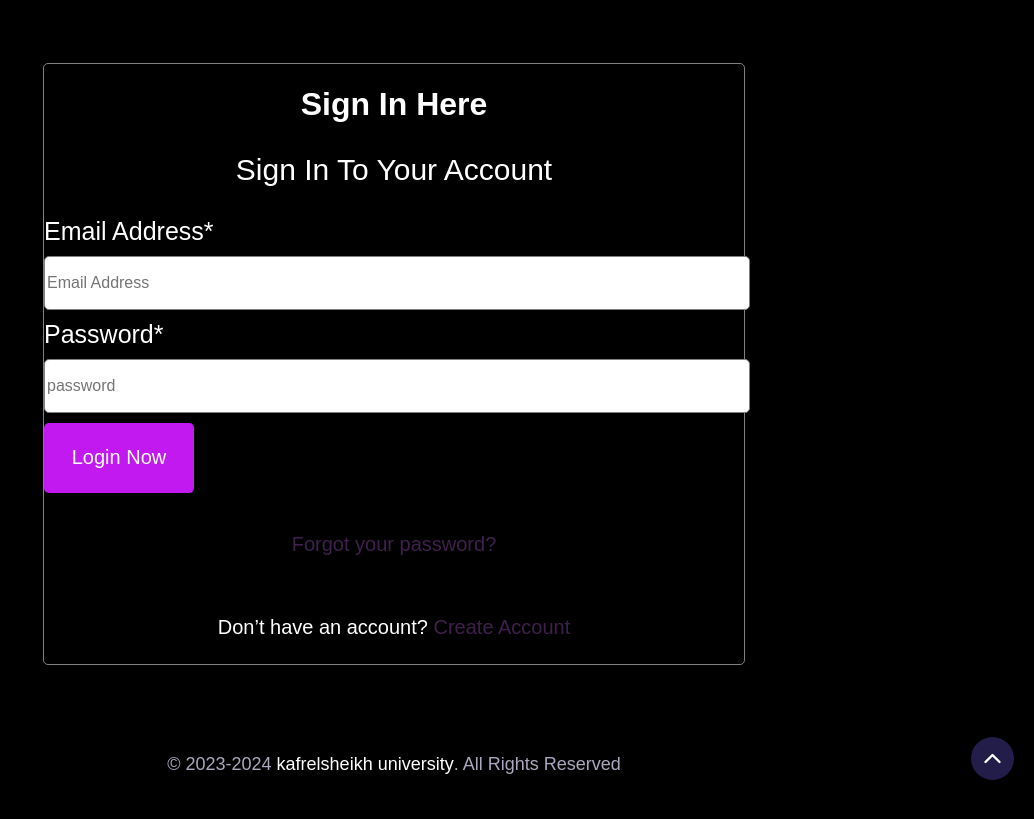
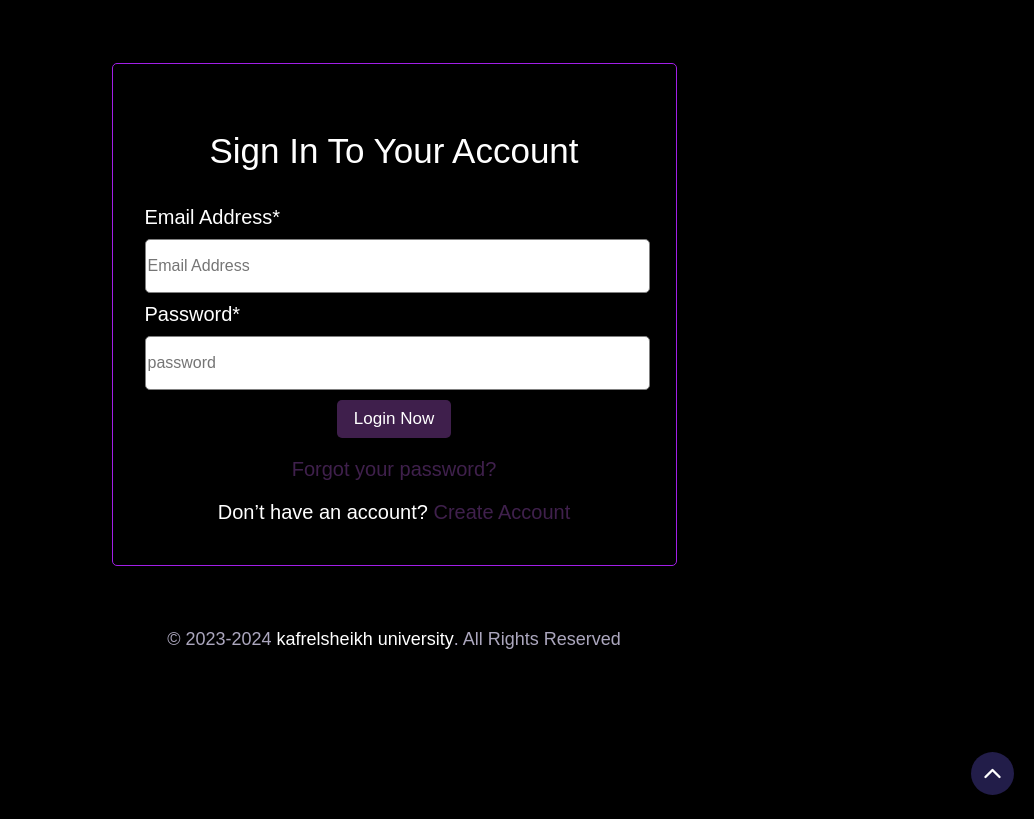
Before and after one commit to Sara-mabrouk/Podcast-website, a PHP site: page /login.html in a window 1280 px wide. Shown: the whole page, without its empty margins (246-1280 px from the left). Run offline with PHP 8.4, Linux system fonts and the light colour scheme.

Commit message:
Login REG

```diff
--- a/CSS/style.css
+++ b/CSS/style.css
@@ -54,6 +54,7 @@ input,
 button,
 ion-icon {
     display: block;
+    color: var(--white);
 }
 
 button {
@@ -142,6 +143,7 @@ body {
     font-size: var(--fs-2);
     line-height: 1.5;
 }
+
 /* Header */
 
 header {
@@ -190,15 +192,13 @@ header .container {
     transition: 0.15s ease-in;
 }
 
-.gif-wrapper {
-    display: flex;
-    /* justify-content: center;
-    align-items: center; */
-}
-
 .gif-wrapper img {
     max-width: 100%;
     max-height: 100%;
+    align-items: center;
+    display: flex;
+    justify-content: center;
+    margin: 10px auto;
 }
 
 .navbar.active {
@@ -233,7 +233,8 @@ header .container {
 }
 
 .navbar-link:is(:hover, :focus) {
-    background: hsl(255.79deg 15.2% 49.02%);}
+    background: hsl(255.79deg 15.2% 49.02%);
+}
 
 .navbar-actions {
     display: flex;
@@ -250,7 +251,8 @@ header .container {
 
 .navbar-btn:is(:hover, :focus),
 .navbar-actions .btn:is(:hover, :focus) {
-background: hsl(255.79deg 15.2% 49.02%);}
+    background: hsl(255.79deg 15.2% 49.02%);
+}
 
 .overlay {
     position: fixed;
@@ -281,6 +283,7 @@ background: hsl(255.79deg 15.2% 49.02%);}
     font-size: var(--fs-4);
     line-height: 1.8;
     margin-bottom: 20px;
+    /* text-align: center; */
 }
 
 .hero .btn-primary {
@@ -573,8 +576,8 @@ background: hsl(255.79deg 15.2% 49.02%);}
     color: var(--heliotrope-gray);
     font-size: var(--fs-4);
     text-align: center;
-    line-height: 1.8;
-    padding-block: 20px;
+    /* line-height: 1.8;
+    padding-block: 20px; */
 }
 
 .copyright a {
@@ -589,7 +592,7 @@ background: hsl(255.79deg 15.2% 49.02%);}
 /* UPP */
 .go-top {
     position: fixed;
-    bottom: 20px;
+    bottom: 5px;
     right: 20px;
     width: 43px;
     height: 43px;
@@ -611,7 +614,7 @@ background: hsl(255.79deg 15.2% 49.02%);}
     pointer-events: all;
 }
 
-.go-top:is(:hover,:focus) {
+.go-top:is(:hover, :focus) {
     /* --blue-ryb: hsl(228, 38%, 47%); */
     background: hsla(321, 64%, 48%, 0.657);
 
@@ -622,10 +625,6 @@ background: hsl(255.79deg 15.2% 49.02%);}
 /*responsive for larger than 550px*/
 
 @media (min-width: 550px) {
-
-    /**
-   * REUSED STYLE
-   */
     .container {
         max-width: 500px;
         margin-inline: auto;
@@ -678,16 +677,10 @@ background: hsl(255.79deg 15.2% 49.02%);}
         gap: 25px;
     }
 
-    /**
-   * PODCAST
-   */
     .podcast-list {
         grid-template-columns: 1fr 1fr;
     }
 
-    /**
-   * NEWSLETTER
-   */
     .newsletter-card {
         padding: 50px;
     }
@@ -707,10 +700,6 @@ background: hsl(255.79deg 15.2% 49.02%);}
     .newsletter-card .input-field {
         padding-right: 155px;
     }
-
-    /**
-   * FOOTER
-   */
     .footer-top .container {
         display: flex;
         justify-content: center;
@@ -797,7 +786,7 @@ background: hsl(255.79deg 15.2% 49.02%);}
     }
 
     .navbar-link:is(:hover, :focus) {
-        background: var(--gradient);
+        background: hsl(310.28deg 91.64% 9.1% / 94%);
         -webkit-text-fill-color: transparent;
         -webkit-background-clip: text;
         background-clip: text;
@@ -860,32 +849,22 @@ background: hsl(255.79deg 15.2% 49.02%);}
     }
 }
 
-
-/**
- * responsive for larger than 1200px
- */
+/* responsive for larger than 1200px */
 
 @media (min-width: 1200px) {
     :root {
-        /**
-     * spacing
-     */
+
         --section-padding: 60px;
     }
 
-    /**
-   * REUSED STYLE
-   */
     .container {
         max-width: 1200px;
     }
 
-    /**
-   * HEADER
-   */
+    /*
     header {
         padding-block: 25px;
-    }
+    } */
 
     header .container {
         max-width: 1300px;
@@ -899,9 +878,6 @@ background: hsl(255.79deg 15.2% 49.02%);}
         margin-left: 20px;
     }
 
-    /**
-   * HERO
-   */
     .hero {
         display: grid;
         grid-template-columns: 1fr 1fr;
@@ -957,6 +933,7 @@ background: hsl(255.79deg 15.2% 49.02%);}
     .footer-link-title {
         --fs-2: 22px;
         margin-bottom: 30px;
+
     }
 
     .social-title {
@@ -979,12 +956,16 @@ background: hsl(255.79deg 15.2% 49.02%);}
     border-radius: 5px;
     border: 1px solid gray; */
 
-    height: 600px;
-    width: 700px;
+    height: 501px;
+    width: 563px;
     margin: 5% auto;
-    /* padding: 20px; */
     border-radius: 5px;
-    border: 1px solid gray;
+    border: 1px solid rgb(162, 31, 232);
+}
+
+form {
+    padding: 2rem;
+
 }
 
 .s2 {
@@ -994,12 +975,12 @@ background: hsl(255.79deg 15.2% 49.02%);}
 
 .p1 {
     /* padding: 20px 0; */
-    font-size: 30px;
+    font-size: 35px;
     text-align: center;
 }
 
 label {
-    font-size: 25px;
+    font-size: 20px;
 }
 
 [type=text] {
@@ -1022,18 +1003,27 @@ label {
     border-radius: 5px;
 }
 
-.btn1 {
+.btn1,
+.btn2 {
     color: white;
-    height: 70px;
-    background: hsl(287, 88%, 52%);
-    width: 150px;
+    height: 38px;
+    /* background: hsl(287, 88%, 52%); */
+    width: 114px;
     border-radius: 5px;
-    font-size: 20px;
+    font-size: 17px;
+    background: rgba(133, 67, 161, 0.473);
+    align-items: center;
+    margin: 0 auto;
+    text-align: center;
+
+}
+
+.btn2 {
+    width: 180px;
 }
 
 .p2,
 .p4 {
-    padding: 20px;
     font-size: 20px;
     text-align: center;
 }
@@ -1044,7 +1034,6 @@ label {
 }
 
 [type=email] {
-    padding: 0 10px;
     margin: 10px 0;
     height: 50px;
     background-color: hsl(0, 0%, 100%);
@@ -1054,9 +1043,9 @@ label {
 }
 
 .r1 {
-    height: 900px;
-    width: 700px;
-    margin: 300px auto;
+    height: 583px;
+    width: 660px;
+    margin: 20px auto;
     padding: 20px;
     border-radius: 5px;
     border: 1px solid gray;
@@ -1073,7 +1062,9 @@ label {
 
 .navbar-btn a {
     color: white;
+    margin-top: 17px;
 }
+
 
 .form__message {
     margin-bottom: 10px;
@@ -1096,7 +1087,9 @@ label {
     color: var(--color-error);
 }
 
-.form__link , #linkCreateAccount ,#si{
+.form__link,
+#linkCreateAccount,
+#si {
     color: rgba(133, 67, 161, 0.473);
     text-decoration: none;
     cursor: pointer;
--- a/login.html
+++ b/login.html
@@ -1,6 +1,5 @@
 <!DOCTYPE html>
 <html lang="en">
-
 <head>
     <meta charset="UTF-8">
     <meta http-equiv="X-UA-Compatible" content="IE=edge">
@@ -54,25 +53,33 @@
     </header> -->
     <div class="s1">
         <form action="" id="login">
-            <h1 class="s2">Sign In Here</h1>
+            <!-- <h1 class="s2">Sign In Here</h1> -->
             <p class="p1">Sign In To Your Account</p>
             <div class="form__message form__message-error"></div>
             <div class="form__input-group">
-                <label for="">Email Address*</label><br>
+                <label for="">Email Address*</label>
                 <input type="text" class="form__input" autofocus placeholder="Email Address">
-                <div class="form__input-errormess"></div>
+                <div class="form__input-errormess">
+
+                </div>
             </div>
 
             <div class="form__input-group">
-                <label for="">Password*</label><br>
+                <label for="">Password*</label>
                 <input type="password" class="form__input" placeholder="password">
                 <div class="form__input-errormess"></div>
             </div>
 
-            <button class="btn1" type="submit">Login Now</button>
-            <p class="p4"><a href="#" class="form__link "> Forgot your password?</a></p>
-            <p class="p2">Don’t have an account? <a href="register.html" id="linkCreateAccount"
-                    class="form__link ">Create Account</a></p>
+    <button class="btn1" type="submit">Login Now</button>
+
+
+            <p class="p4">
+                <a href="#" class="form__link "> Forgot your password?</a>
+            </p>
+            <p class="p2">Don’t have an account?
+                <a href="register.html" id="linkCreateAccount"
+                    class="form__link ">Create Account</a>
+                </p>
         </form>
     </div>
 
```
Also changed, not shown: index.html (+7 -7 lines), register.html (+4 -4 lines).
